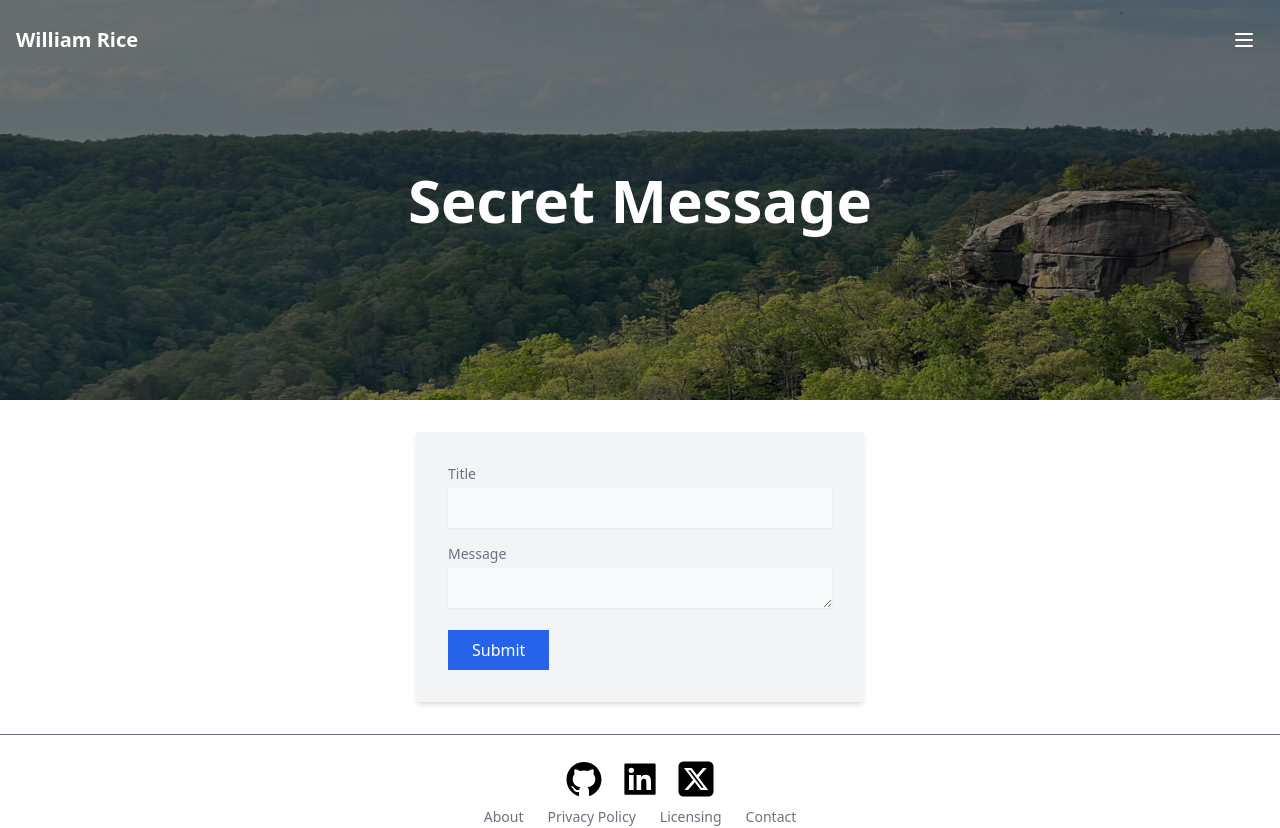
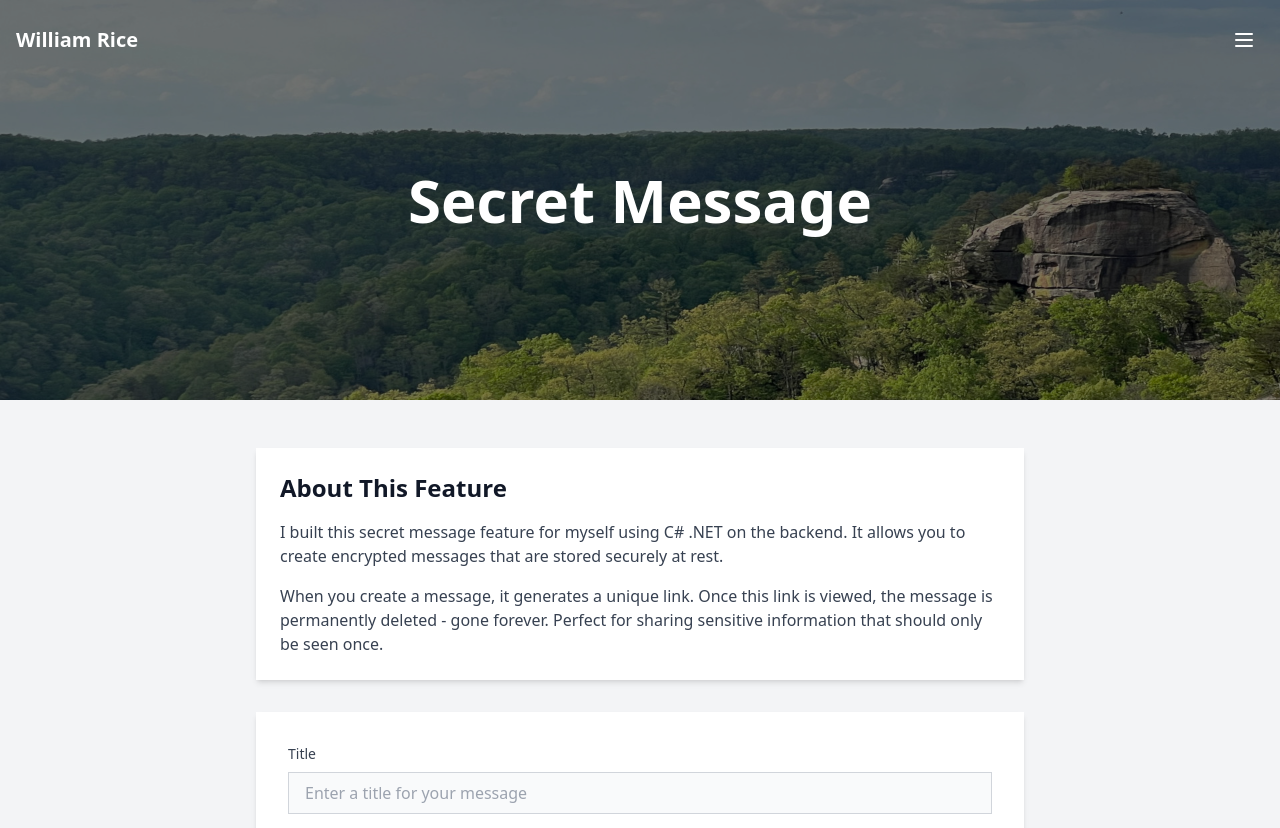
Before and after one commit to williamrice/williamarice-web, a Next.js app: page /secret-message in a window 1280 px wide. Shown: the top 828 px of the page. Built offline with nearby package versions, Linux system fonts and the light colour scheme.

Commit message:
update: updated secret message UI and added to the footer

```diff
--- a/app/secret-message/page.tsx
+++ b/app/secret-message/page.tsx
@@ -3,7 +3,7 @@ import SecretMessageForm from "@/components/SecretMessageForm";
 
 const SecretMessagePage = () => {
   return (
-    <>
+    <div className="min-h-screen bg-gray-100">
       <Header>
         <div className="h-full flex flex-col items-center justify-center">
           <h1 className="lg:text-6xl text-4xl font-bold text-center text-white">
@@ -11,10 +11,30 @@ const SecretMessagePage = () => {
           </h1>
         </div>
       </Header>
-      <div className=" flex justify-center p-8">
-        <SecretMessageForm />
+      <div className="container mx-auto px-4 py-12">
+        <div className="max-w-3xl mx-auto">
+          <div className="bg-white rounded-lg shadow-md p-6 mb-8">
+            <h2 className="text-2xl font-semibold mb-4 text-gray-900">
+              About This Feature
+            </h2>
+            <div className="space-y-4 text-gray-700">
+              <p>
+                I built this secret message feature for myself using C# .NET on
+                the backend. It allows you to create encrypted messages that are
+                stored securely at rest.
+              </p>
+              <p>
+                When you create a message, it generates a unique link. Once this
+                link is viewed, the message is permanently deleted - gone
+                forever. Perfect for sharing sensitive information that should
+                only be seen once.
+              </p>
+            </div>
+          </div>
+          <SecretMessageForm />
+        </div>
       </div>
-    </>
+    </div>
   );
 };
 
--- a/components/Footer.tsx
+++ b/components/Footer.tsx
@@ -25,6 +25,11 @@ const Footer = () => {
           </a>
         </li>
         <li>
+          <a href="/secret-message" className="mr-4 hover:underline md:mr-6">
+            Secret
+          </a>
+        </li>
+        <li>
           <a href="/contact" className="hover:underline">
             Contact
           </a>
--- a/components/SecretMessageForm.tsx
+++ b/components/SecretMessageForm.tsx
@@ -2,7 +2,7 @@
 import { useForm } from "react-hook-form";
 import SubmitButton from "./SubmitButton";
 import { useState } from "react";
-import { Copy } from "lucide-react";
+import { Copy, Check, Loader2 } from "lucide-react";
 
 type Inputs = {
   title: string;
@@ -11,8 +11,12 @@ type Inputs = {
 
 const SecretMessageForm = () => {
   const [url, setUrl] = useState<string | null>(null);
+  const [copied, setCopied] = useState(false);
+  const [isLoading, setIsLoading] = useState(false);
+
   const onSubmit = async (formData: Inputs) => {
     try {
+      setIsLoading(true);
       const response = await fetch(
         "https://secret.williamarice.com/api/Secret",
         {
@@ -27,10 +31,11 @@ const SecretMessageForm = () => {
         throw new Error("Failed to add secret message");
       }
       const data = await response.json();
-      console.log(data);
       setUrl(data.url);
     } catch (error) {
       console.error("Error adding secret message:", error);
+    } finally {
+      setIsLoading(false);
     }
   };
 
@@ -40,16 +45,32 @@ const SecretMessageForm = () => {
     formState: { errors, isSubmitting },
   } = useForm<Inputs>();
 
+  const handleCopy = async () => {
+    if (url) {
+      await navigator.clipboard.writeText(url);
+      setCopied(true);
+      setTimeout(() => setCopied(false), 2000);
+    }
+  };
+
   return (
-    <div className="flex flex-col justify-center items-center">
+    <div className="w-full">
       <form
         onSubmit={handleSubmit(onSubmit)}
-        className="space-y-4 bg-gray-100 shadow-md p-4 md:p-6 lg:p-8"
+        className="bg-white rounded-lg shadow-md p-6 md:p-8 space-y-6 relative"
       >
-        <div className="group relative w-72 md:w-80 lg:w-96">
+        {isLoading && (
+          <div className="absolute inset-0 bg-gray-50/80 rounded-lg flex items-center justify-center">
+            <div className="flex flex-col items-center space-y-3">
+              <Loader2 className="w-8 h-8 text-blue-500 animate-spin" />
+              <p className="text-gray-600">Creating your secret message...</p>
+            </div>
+          </div>
+        )}
+        <div className="space-y-2">
           <label
             htmlFor="title"
-            className="block w-full pb-1 text-sm font-medium text-gray-500 transition-all duration-200 ease-in-out group-focus-within:text-blue-400"
+            className="block text-sm font-medium text-gray-700"
           >
             Title
           </label>
@@ -57,49 +78,71 @@ const SecretMessageForm = () => {
             {...register("title", { required: true })}
             id="title"
             type="text"
-            className="peer h-10 w-full rounded-md bg-gray-50 px-4 font-thin outline-none drop-shadow-sm transition-all duration-200 ease-in-out focus:bg-white focus:drop-shadow-lg"
+            placeholder="Enter a title for your message"
+            className="w-full px-4 py-2 rounded-md bg-gray-50 border border-gray-300 text-gray-900 placeholder-gray-400 focus:outline-none focus:ring-2 focus:ring-blue-500 focus:border-transparent transition-all duration-200 disabled:opacity-50 disabled:cursor-not-allowed"
+            disabled={isLoading}
           />
+          {errors.title && (
+            <p className="text-red-600 text-sm">Title is required</p>
+          )}
         </div>
-        {errors.title && <span>This field is required</span>}
 
-        <div className="group relative w-72 md:w-80 lg:w-96">
+        <div className="space-y-2">
           <label
             htmlFor="message"
-            className="block w-full pb-1 text-sm font-medium text-gray-500 transition-all duration-200 ease-in-out group-focus-within:text-blue-400"
+            className="block text-sm font-medium text-gray-700"
           >
             Message
           </label>
           <textarea
             {...register("message", { required: true })}
             id="message"
-            rows={4}
-            className="peer h-10 w-full rounded-md bg-gray-50 px-4 font-thin outline-none drop-shadow-sm transition-all duration-200 ease-in-out focus:bg-white focus:drop-shadow-lg"
+            rows={6}
+            placeholder="Enter your secret message"
+            className="w-full px-4 py-2 rounded-md bg-gray-50 border border-gray-300 text-gray-900 placeholder-gray-400 focus:outline-none focus:ring-2 focus:ring-blue-500 focus:border-transparent transition-all duration-200 resize-none disabled:opacity-50 disabled:cursor-not-allowed"
+            disabled={isLoading}
           />
+          {errors.message && (
+            <p className="text-red-600 text-sm">Message is required</p>
+          )}
         </div>
-        {errors.message && <span>This field is required</span>}
 
-        <div className="mt-4">
-          <SubmitButton loading={isSubmitting} />
+        <div className="pt-4">
+          <SubmitButton loading={isLoading} />
         </div>
       </form>
-      <div>
-        {url && (
-          <div className="mt-4 flex flex-col justify-center">
-            <div className="flex items-center">
-              <p>Your secret message url was created. Click to copy... </p>
-              <Copy
-                onClick={() => navigator.clipboard.writeText(url)}
-                className="ml-2 cursor-pointer hover:text-blue-700 hover:scale-110 transition-all ease-in-out"
-              />
-            </div>
+
+      {url && (
+        <div className="mt-8 bg-white rounded-lg shadow-md p-6 md:p-8">
+          <h3 className="text-xl font-semibold text-gray-900 mb-4">
+            Your Secret Message Link
+          </h3>
+          <div className="flex items-center space-x-2 bg-gray-50 rounded-md p-3 border border-gray-200">
+            <p className="text-gray-700 flex-1 truncate">{url}</p>
+            <button
+              onClick={handleCopy}
+              className="p-2 rounded-md hover:bg-gray-100 transition-colors duration-200"
+              title="Copy to clipboard"
+            >
+              {copied ? (
+                <Check className="w-5 h-5 text-green-600" />
+              ) : (
+                <Copy className="w-5 h-5 text-gray-500" />
+              )}
+            </button>
+          </div>
+          <div className="mt-4 space-y-2 text-sm text-gray-600">
             <p>
-              You can share this url with others to allow them to view your
-              secret message.
+              ⚠️ This link will only work once. Do not test it or the message
+              will be permanently deleted.
             </p>
-            <p> It only works one time. Do not test it or it will go away.</p>
+            <p>
+              Share this link with others to allow them to view your secret
+              message.
+            </p>
           </div>
-        )}
-      </div>
+        </div>
+      )}
     </div>
   );
 };
--- a/components/SecretMessageView.tsx
+++ b/components/SecretMessageView.tsx
@@ -1,15 +1,26 @@
 "use client";
-import React, { useEffect, useState } from "react";
+import React, { useState } from "react";
 import Header from "./Header";
 import { SecretMessage } from "@/lib/types";
+import { Copy, Check } from "lucide-react";
 
 interface Props {
   secretMessage: SecretMessage | null;
 }
 
 const SecretMessageView = ({ secretMessage }: Props) => {
+  const [copied, setCopied] = useState(false);
+
+  const handleCopy = async () => {
+    if (secretMessage) {
+      await navigator.clipboard.writeText(secretMessage.message);
+      setCopied(true);
+      setTimeout(() => setCopied(false), 2000);
+    }
+  };
+
   return (
-    <div className="min-h-[1200px]">
+    <div className="min-h-screen bg-gray-100">
       <Header>
         <div className="h-full flex flex-col items-center justify-center">
           <h1 className="lg:text-6xl text-4xl font-bold text-center text-white">
@@ -17,18 +28,50 @@ const SecretMessageView = ({ secretMessage }: Props) => {
           </h1>
         </div>
       </Header>
-      <div className="flex justify-center p-8">
-        {secretMessage ? (
-          <div>
-            <p>{secretMessage.title}</p>
-            <p>{secretMessage.message}</p>
+      <div className="container mx-auto px-4 py-12">
+        <div className="max-w-3xl mx-auto">
+          <div className="bg-white rounded-lg shadow-md p-6 md:p-8">
+            {secretMessage ? (
+              <div className="space-y-6">
+                <div>
+                  <h2 className="text-2xl font-semibold text-gray-900 mb-2">
+                    {secretMessage.title}
+                  </h2>
+                  <div className="bg-gray-50 rounded-lg p-4 border border-gray-200">
+                    <div className="flex justify-between items-start gap-4">
+                      <p className="text-gray-700 whitespace-pre-wrap flex-1">
+                        {secretMessage.message}
+                      </p>
+                      <button
+                        onClick={handleCopy}
+                        className="p-2 rounded-md hover:bg-gray-100 transition-colors duration-200 flex-shrink-0"
+                        title="Copy message"
+                      >
+                        {copied ? (
+                          <Check className="w-5 h-5 text-green-600" />
+                        ) : (
+                          <Copy className="w-5 h-5 text-gray-500" />
+                        )}
+                      </button>
+                    </div>
+                  </div>
+                </div>
+                <div className="bg-yellow-50 border border-yellow-200 rounded-lg p-4">
+                  <p className="text-yellow-800 text-sm">
+                    ⚠️ This message will be permanently deleted after viewing.
+                  </p>
+                </div>
+              </div>
+            ) : (
+              <div className="text-center py-8">
+                <p className="text-gray-600 text-lg">
+                  No secret message found. The message has been viewed already
+                  or you have the wrong link.
+                </p>
+              </div>
+            )}
           </div>
-        ) : (
-          <p>
-            No secret message found. The message has been viewed already or you
-            have the wrong link.
-          </p>
-        )}
+        </div>
       </div>
     </div>
   );
```
